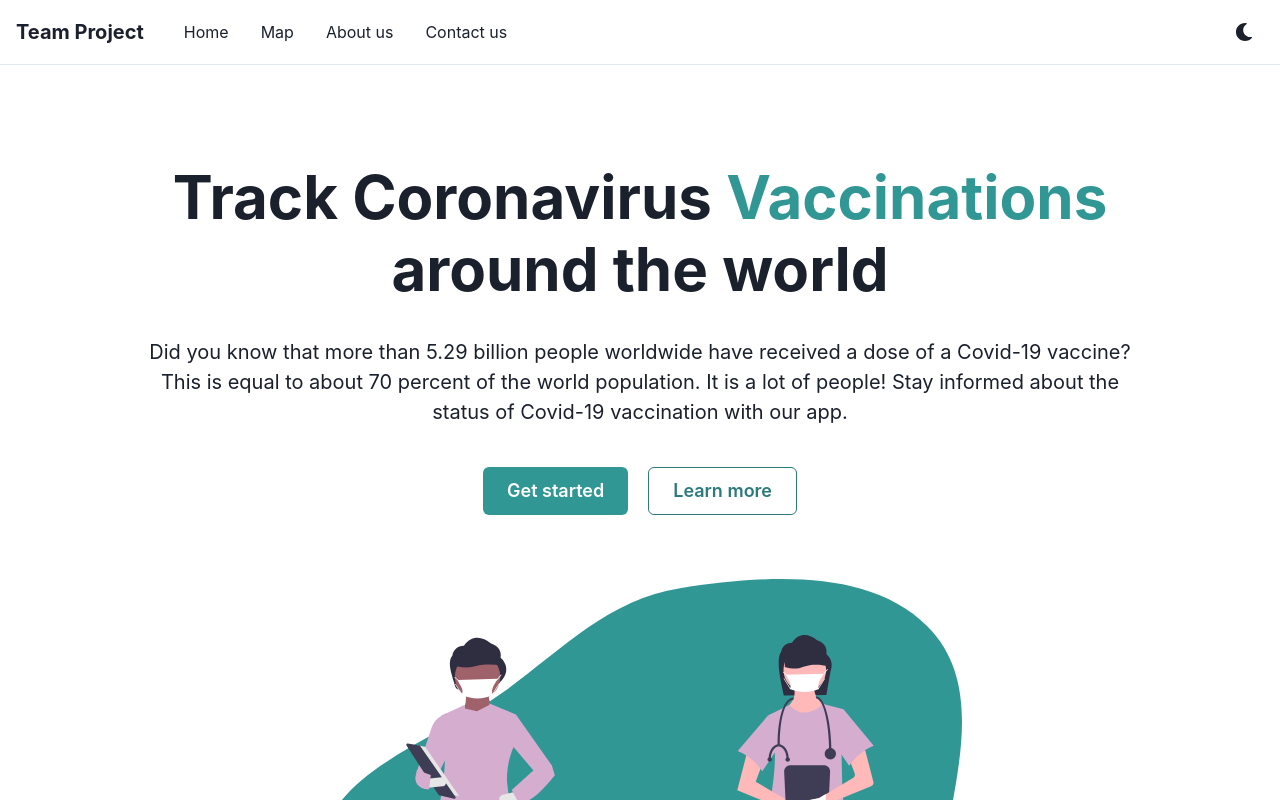
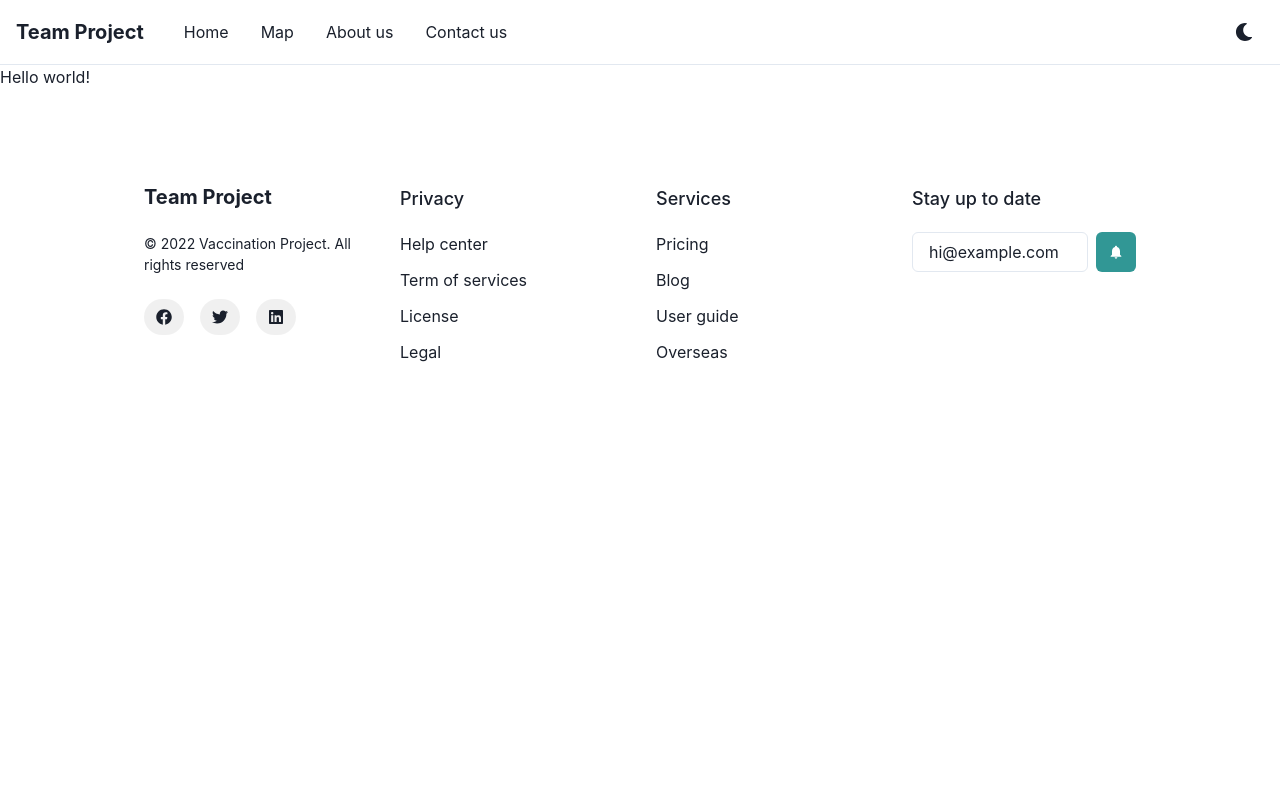
Before and after one commit to Dedox-tech/chakra-landing-page, a React (Create React App) app: page /news in a window 1280 px wide. Shown: the top 800 px of the page. Built offline with nearby package versions, Linux system fonts and the light colour scheme.

Commit message:
Add template for news section

```diff
--- a/src/App.js
+++ b/src/App.js
@@ -5,16 +5,18 @@ import ContactUs from "./pages/ContactUs";
 import MainPage from "./pages/MainPage";
 import MapPage from "./pages/MapPage";
 import AboutUsPage from "./pages/AboutUsPage";
+import NewsPage from "./pages/NewsPage";
 
 export default function App() {
     return (
         <Routes>
             <Route path="/" element={<MainPage />} />
-            <Route path="*" element={<MainPage />} />
             <Route path="/map" element={<MapPage />} />
             <Route path="/contact-us" element={<ContactUs />} />
             <Route path="/confirmation" element={<Confirmation />} />
             <Route path="/about-us" element={<AboutUsPage />} />
+            <Route path="/news" element={<NewsPage/>}/>
+            <Route path="*" element={<MainPage />} />
         </Routes>
     );
 }
--- /dev/null
+++ b/src/components/CustomCard.js
@@ -0,0 +1,12 @@
+import React from "react";
+import {Box, Text} from "@chakra-ui/react";
+
+export default function CustomCard () {
+    return (
+        <Box>
+            <Text>
+                Hello world!
+            </Text>
+        </Box>
+    );
+}
--- /dev/null
+++ b/src/pages/NewsPage.js
@@ -0,0 +1,15 @@
+import React from "react";
+import {Box} from "@chakra-ui/react";
+import CustomCard from "../components/CustomCard";
+import NavBar from "../components/NavBar";
+import Footer from "../components/Footer";
+
+export default function NewsPage () {
+    return (
+        <Box>
+            <NavBar/>
+            <CustomCard />
+            <Footer />
+        </Box>
+    );
+}
```
Also changed, not shown: 1 other file (tests, documents, lock files or other folders).
